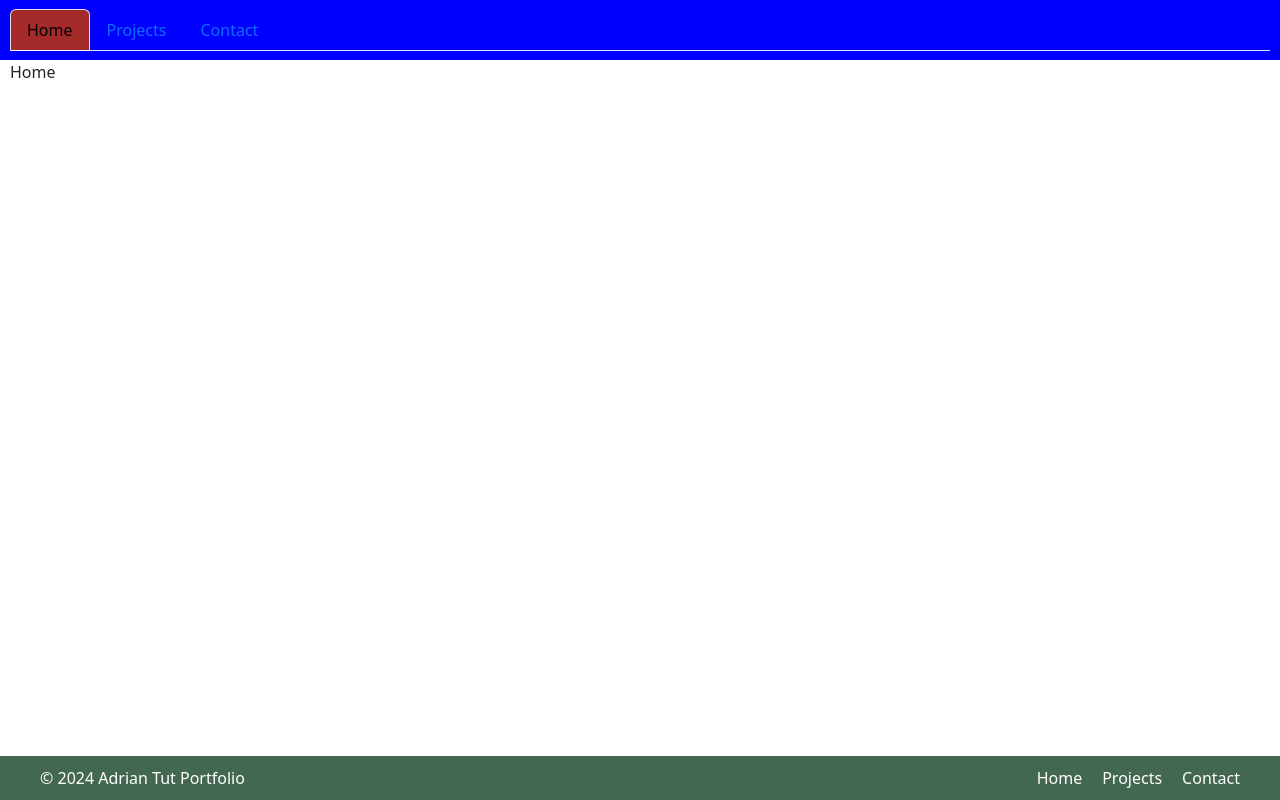
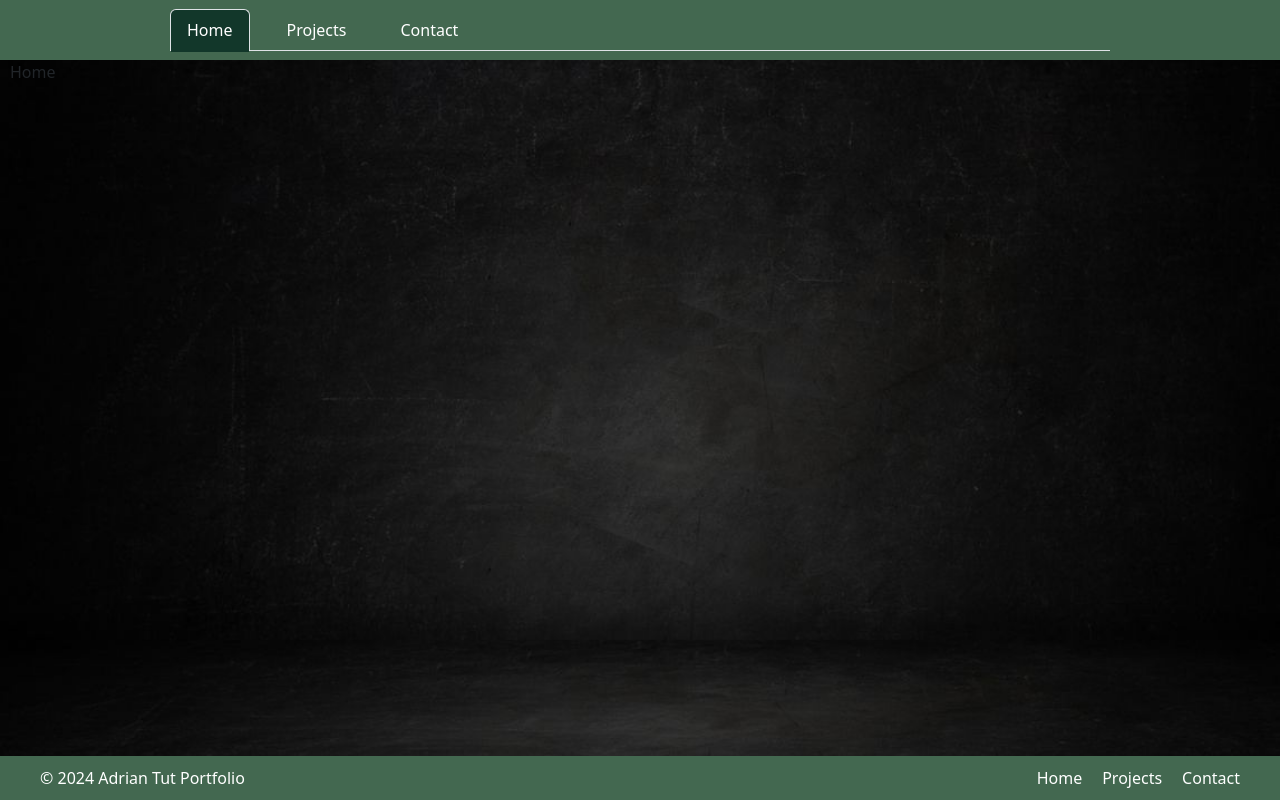
Before and after one commit to Adriantutuianu/react-portfolio, a React (Vite) app: page / in a window 1280 px wide. Built offline with nearby package versions, Linux system fonts and the light colour scheme.

Commit message:
Styled header

```diff
--- a/index.html
+++ b/index.html
@@ -4,7 +4,7 @@
     <meta charset="UTF-8" />
     <link rel="icon" type="image/svg+xml" href="/logo.jpg" />
     <meta name="viewport" content="width=device-width, initial-scale=1.0" />
-    <title>Adrian Tutuianu Portfolio</title>
+    <title>Adrian Tut Web & Software Development</title>
   </head>
   <body>
     <div id="root"></div>
--- a/src/App.css
+++ b/src/App.css
@@ -4,6 +4,9 @@
   width: 100%;
   margin: 0 auto;
   padding: 0 10px;
+  background-image: url("/Background-image.jpg");
+  /* Other background properties */
+  background-size: cover; /* Adjust as needed */
 }
 
 .content {
--- a/src/components/header/header.css
+++ b/src/components/header/header.css
@@ -1,13 +1,57 @@
 .header {
-  background-color: blue;
+  background-color: #436850;
+  padding: 20px 0;
   height: 60px;
   display: flex;
   align-items: center;
 }
 
-.header .nav-tabs .nav-item .nav-link {
-  /* TODO: style links */
+.content {
+  max-width: 960px;
+  margin: 0 auto;
 }
-.header .nav-tabs .nav-item .nav-link.active {
-  background-color: brown;
+
+.nav {
+  list-style-type: none;
+  padding: 0;
 }
+
+.nav-item {
+  display: inline-block;
+  margin-right: 20px;
+}
+
+.nav-link {
+  color: white !important;
+  text-decoration: none;
+  position: relative;
+  transition: color 0.3s;
+}
+
+.nav-link::before {
+  content: "";
+  position: absolute;
+  bottom: -2px;
+  left: 0;
+  width: 100%;
+  height: 2px;
+  background-color: transparent;
+  transition: 0.3s;
+}
+
+.nav-link:hover {
+  color: #12372a; /* Change color on hover */
+}
+
+.nav-link:hover::before {
+  background-color: #12372a; /* Highlight bottom border on hover */
+}
+
+.nav-link.active {
+  background-color: #12372a !important;
+  color: #12372a;
+}
+
+.nav-link.active::before {
+  background-color: #12372a; /* Highlight bottom border for active link */
+}
```
